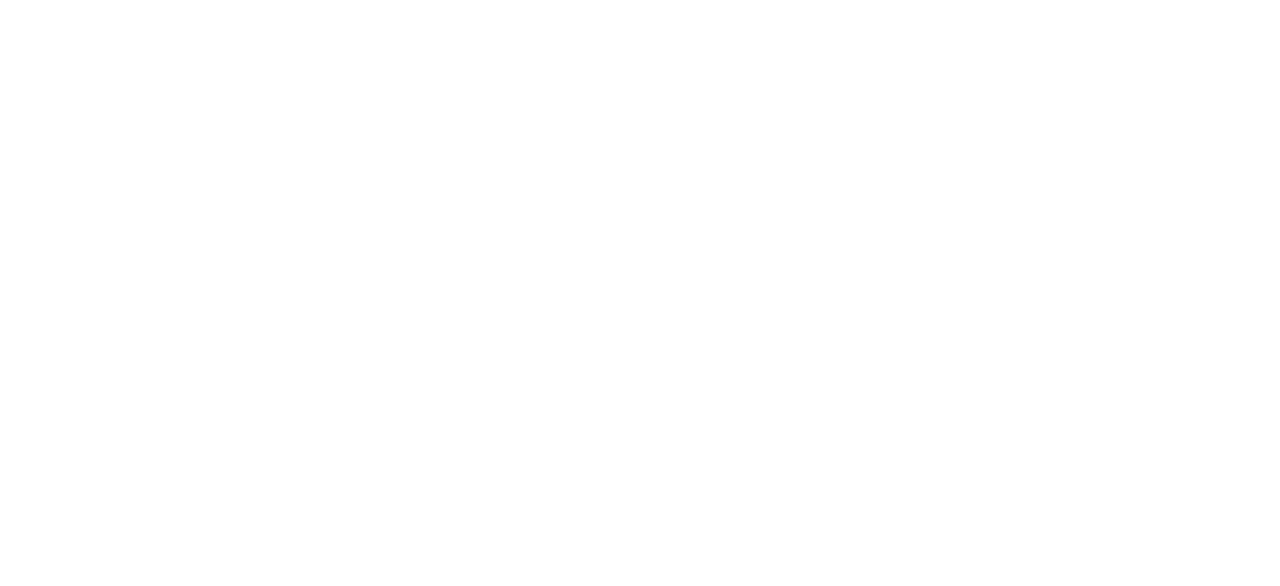
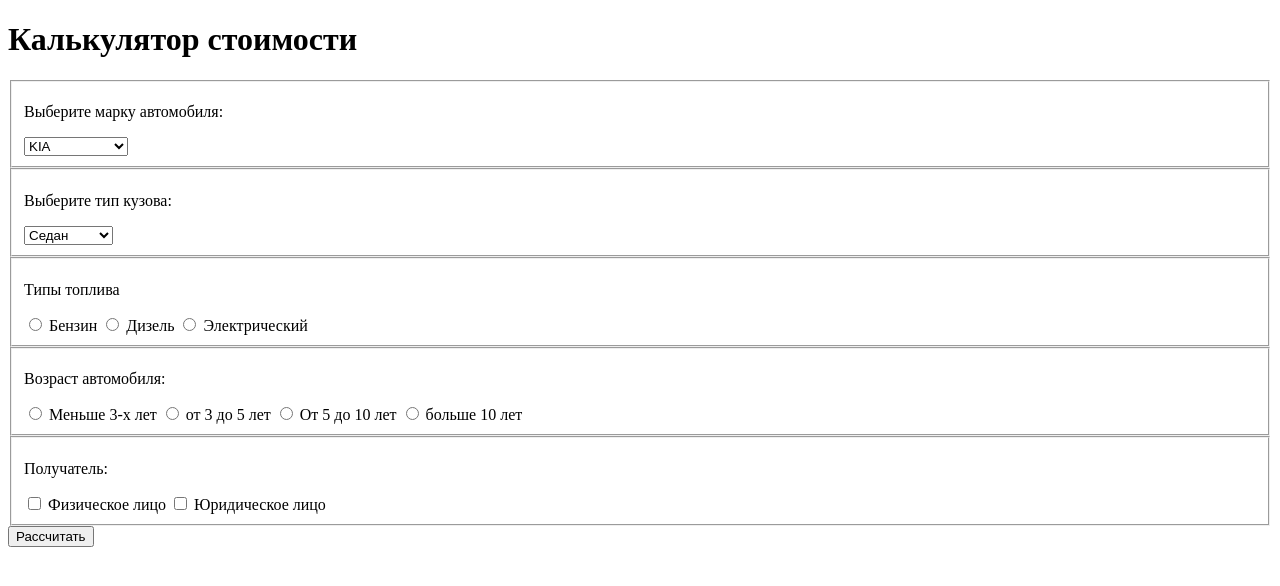
Before and after one commit to MalyshevaOlga/JS_week16, a plain HTML site: page auto_calculator.html in a window 1280 px wide. Drawn offline with Linux system fonts and the light colour scheme.

Commit message:
калькулятор стоимости автомобиля

```diff
--- a/auto_calculator.html
+++ b/auto_calculator.html
@@ -1,12 +1,98 @@
 <!DOCTYPE html>
 <html lang="en">
+
 <head>
-    <meta charset="UTF-8">
-    <meta http-equiv="X-UA-Compatible" content="IE=edge">
-    <meta name="viewport" content="width=device-width, initial-scale=1.0">
+    <meta charset="UTF-8" />
+    <meta http-equiv="X-UA-Compatible" content="IE=edge" />
+    <meta name="viewport" content="width=device-width, initial-scale=1.0" />
     <title>Document</title>
 </head>
+
 <body>
-    <script src="src/scripts/auto_calculator.js"> </script>
+    <form class="form">
+        <h1>Калькулятор стоимости</h1>
+
+        <fieldset>
+            <p>Выберите марку автомобиля:</p>
+            <select class="auction">
+                <option value="500000">KIA</option>
+                <option value="700000">TOYOTA</option>
+                <option value="300000">MAZDA</option>
+                <option value="1000000">AUDI</option>
+                <option value="1100000">MERCEDES</option>
+                <option value="1500000">BENTLEY</option>
+                <option value="1300000">BMW</option>
+                <option value="750000">CHEVROLET</option>
+            </select>
+        </fieldset>
+        <fieldset>
+            <p>Выберите тип кузова:</p>
+            <select class="model">
+                <option value="5000">Седан</option>
+                <option value="7000">Универсал</option>
+                <option value="3000">Хэтчбэк</option>
+                <option value="1000">Купе</option>
+                <option value="10000">Джип</option>
+            </select>
+        </fieldset>
+        <fieldset>
+            <p>Типы топлива</p>
+            <div>
+                <label for="service1">
+                    <input class="inputServices" type="radio" id="service1" value="20000" />
+                    <span>Бензин</span>
+                </label>
+                <label for="service2">
+                    <input class="inputServices" type="radio" id="service2" value="60000" />
+                    <span>Дизель</span>
+                </label>
+                <label for="service2">
+                    <input class="inputServices" type="radio" id="service3" value="30000" />
+                    <span>Электрический</span>
+                </label>
+            </div>
+        </fieldset>
+
+        <fieldset>
+            <p>Возраст автомобиля:</p>
+            <div>
+                <label for="year1">
+                    <input class="inputYears" type="radio" id="year1" value="50000" />
+                    <span>Меньше 3-х лет</span>
+                </label>
+                <label for="year2">
+                    <input class="inputYears" type="radio" id="year2" value="30000" />
+                    <span>от 3 до 5 лет</span>
+                </label>
+                <label for="year3">
+                    <input class="inputYears" type="radio" id="year3" value="10000" />
+                    <span>От 5 до 10 лет</span>
+                </label>
+                <label for="year4">
+                    <input class="inputYears" type="radio" id="year4" value="5000" />
+                    <span>больше 10 лет</span>
+                </label>
+            </div>
+        </fieldset>
+
+        <fieldset>
+            <p>Получатель:</p>
+            <label for="destination1">
+                <input class="destination" type="checkbox" id="destination1" value="0" />
+                <span>Физическое лицо</span>
+            </label>
+            <label for="destination2">
+                <input class="destination" type="checkbox" id="destination2" value="10000" />
+                <span>Юридическое лицо</span>
+            </label>
+        </fieldset>
+
+        <div>
+            <button type="submit">Рассчитать</button>
+            <p class="result"></p>
+        </div>
+    </form>
+    <script src="src/scripts/auto_calculator.js"></script>
 </body>
+
 </html>
--- a/src/scripts/auto_calculator.js
+++ b/src/scripts/auto_calculator.js
@@ -0,0 +1,34 @@
+const form = document.querySelector('.form');
+const auction = document.querySelector('.auction');
+const services = document.querySelectorAll('.inputServices');
+const result = document.querySelector('.result');
+const years = document.querySelectorAll('.inputYears');
+const model = document.querySelector('.model');
+const destination = document.querySelectorAll('.destination');
+
+form.onsubmit = (evt) => {
+	evt.preventDefault();
+	let total;
+	const status = auction.value;
+    const models = model.value;
+	total = +status;
+    total = +models;
+	console.log(total);
+
+	for (let i = 0; i < services.length; i++) {
+		if (services[i].checked) {
+			total = total + Number(services[i].value);
+		}
+	}
+    for (let i = 0; i < years.length; i++) {
+		if (years[i].checked) {
+			total = total + Number(years[i].value);
+		}
+	}
+    for (let i = 0; i < destination.length; i++) {
+		if (destination[i].checked) {
+			total = total + Number(destination[i].value);
+		}
+	}
+	result.innerHTML = `Стоимость автомобиля ${total}`;
+};
```
Also changed, not shown: numbers.html (+2 -4 lines), src/scripts/numbers.js (+9 -7 lines).
